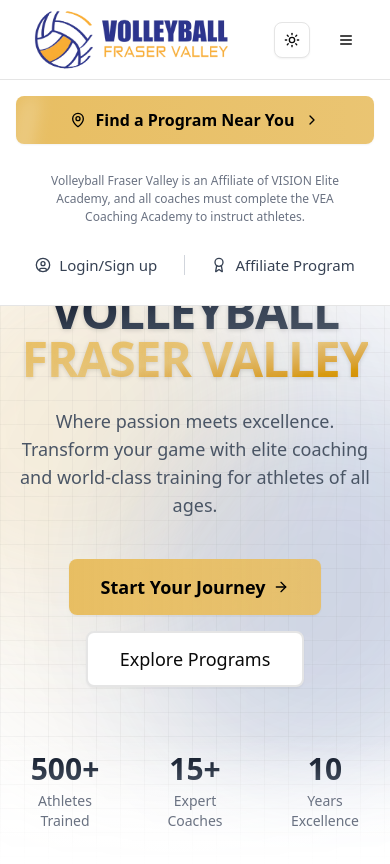
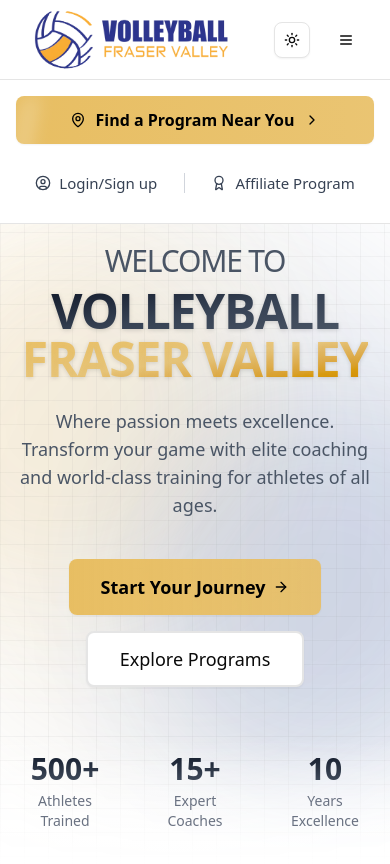
Before and after one commit to Visionelitevolleyball/Visionelitevolleyball, a Next.js app: page / in a window 390 px wide. Shown: the top 864 px of the page. Built offline with nearby package versions, Linux system fonts and the light colour scheme.

Commit message:
fix: remove affiliation text from mobile view

```diff
--- a/app/components/shared/program-finder-bar.tsx
+++ b/app/components/shared/program-finder-bar.tsx
@@ -119,13 +119,8 @@ export function ProgramFinderBar() {
             </span>
           </Button>
 
-          {/* Affiliation text - Mobile */}
-          <p className="text-center text-[12px] text-gray-500 px-4 mt-3">
-            Volleyball Fraser Valley is an Affiliate of VISION Elite Academy, and all coaches must complete the VEA Coaching Academy to instruct athletes.
-          </p>
-
           {/* Login & Affiliate Links */}
-          <div className="flex items-center justify-around py-1 mt-2">
+          <div className="flex items-center justify-around py-1">
             <Link
               href="/login"
               className={cn(
```
